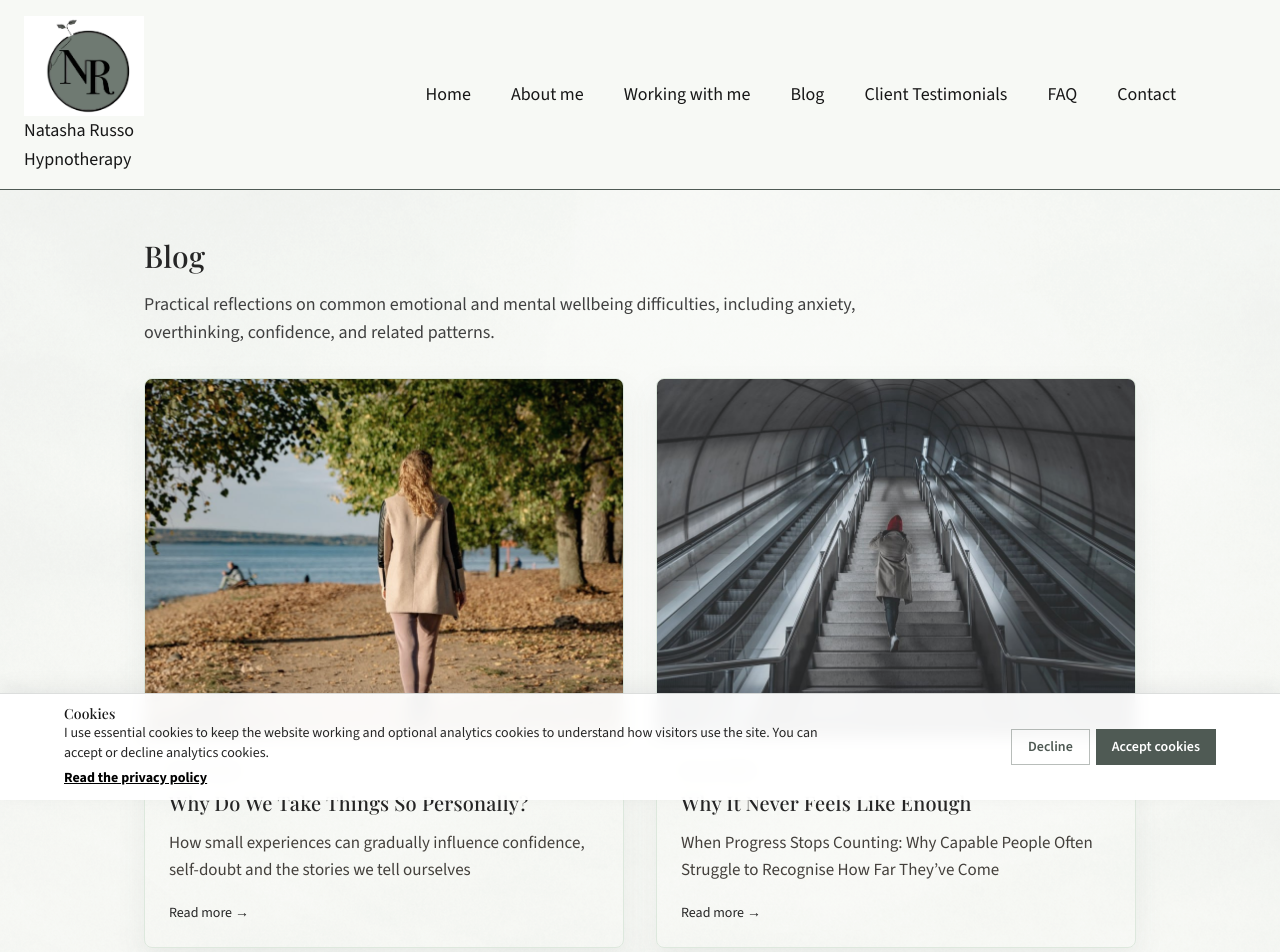
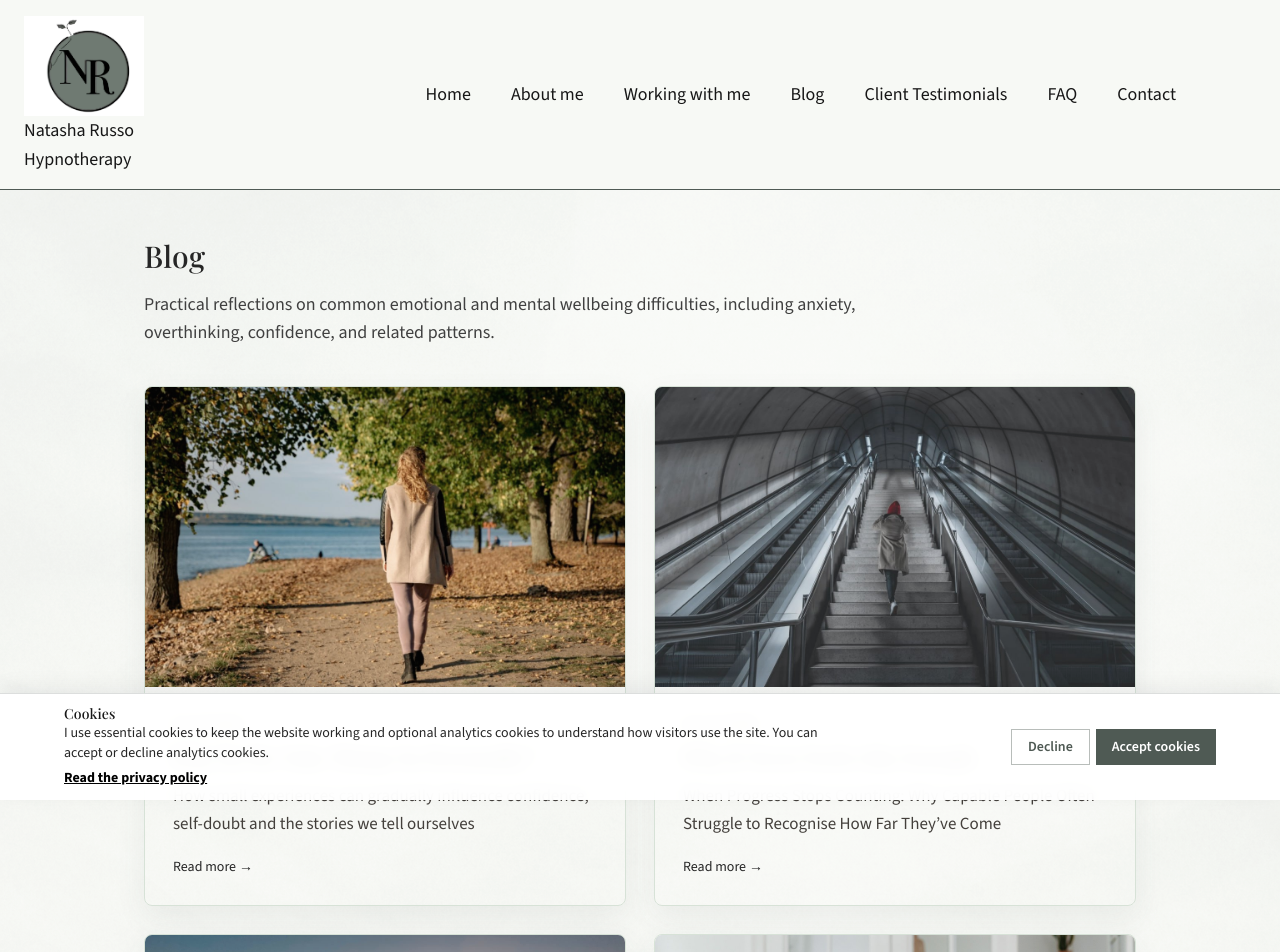
Before and after one commit to russog/natasha-russo-hypnotherapy, a Next.js app in the folder src/: page /blog in a window 1280 px wide. Shown: the top 952 px of the page. Built offline with nearby package versions, Linux system fonts and the light colour scheme.

Commit message:
Polish homepage and blog presentation

```diff
--- a/src/src/app/blog/page.tsx
+++ b/src/src/app/blog/page.tsx
@@ -38,25 +38,26 @@ export default function BlogIndexPage() {
                     overthinking, confidence, and related patterns.
                 </p>
 
-                <section className="mt-8 grid gap-8 sm:grid-cols-2">
+                <section className="mt-10 grid gap-7 sm:grid-cols-2">
                     {posts.map((post) => (
                         <Link
                             key={post.slug}
                             href={`/blog/${post.slug}`}
-                            className="group overflow-hidden rounded-lg border border-[#DDE8DD] bg-white/82 shadow-[0_12px_30px_rgba(79,90,84,0.08)] transition hover:-translate-y-0.5 hover:shadow-[0_16px_38px_rgba(79,90,84,0.12)] !no-underline"
+                            className="group overflow-hidden rounded-lg border border-[#D7E2D7] bg-white/86 shadow-[0_12px_30px_rgba(79,90,84,0.08)] transition hover:-translate-y-0.5 hover:border-[#C9D8CB] hover:shadow-[0_16px_38px_rgba(79,90,84,0.12)] !no-underline"
                         >
                             {post.frontmatter.coverImage ? (
-                                <div className="relative aspect-[4/3] w-full overflow-hidden bg-[#EEF4ED]">
+                                <div className="relative aspect-[16/10] w-full overflow-hidden bg-[#EEF4ED]">
                                     <Image
                                         src={post.frontmatter.coverImage}
                                         alt={post.frontmatter.title}
                                         fill
-                                        className="object-cover saturate-[0.88] contrast-[0.98] transition duration-300 group-hover:scale-[1.015]"
+                                        className="object-cover saturate-[0.9] contrast-[0.98] transition duration-300 group-hover:scale-[1.015]"
+                                        sizes="(min-width: 640px) 50vw, 100vw"
                                     />
                                 </div>
                             ) : null}
 
-                            <div className="p-6">
+                            <div className="p-6 md:p-7">
                                 <div className="text-sm text-stone-500">
                                     {formatDate(post.frontmatter.date)}
                                 </div>
--- a/src/src/app/page.tsx
+++ b/src/src/app/page.tsx
@@ -42,14 +42,14 @@ export default function Home() {
                 <div className="mt-10 flex justify-center">
                     <Link
                         href="/contact"
-                        className="inline-flex items-center justify-center rounded-lg bg-[#4F5A54] px-6 py-3 text-sm font-semibold text-white shadow-sm transition hover:bg-[#3F4843] focus:outline-none focus:ring-2 focus:ring-[#8EA095] focus:ring-offset-2">
+                        className="inline-flex items-center justify-center rounded-lg bg-[#4F5A54] px-6 py-3 text-sm font-semibold text-white shadow-[0_10px_24px_rgba(79,90,84,0.14)] transition hover:-translate-y-0.5 hover:bg-[#3F4843] hover:shadow-[0_14px_30px_rgba(79,90,84,0.18)] focus:outline-none focus:ring-2 focus:ring-[#8EA095] focus:ring-offset-2">
                         Book a free 20-minute chat
                     </Link>
                 </div>
             </div>
 
         </section>
-        <section className="py-10 sm:py-14 relative z-10">
+        <section className="py-12 sm:py-16 relative z-10">
             <div className="mx-auto max-w-5xl px-4">
                 <div className="grid gap-10 md:grid-cols-[5fr_7fr] md:gap-12 md:items-start">
                     <div className="flex md:block justify-center">
@@ -84,7 +84,7 @@ export default function Home() {
                         <div className="pt-2">
                             <Link
                                 href="/working-with-me"
-                                className="inline-flex items-center justify-center rounded-lg bg-[#4F5A54] px-6 py-3 text-sm font-semibold text-white shadow-sm transition hover:bg-[#3F4843] focus:outline-none focus:ring-2 focus:ring-[#8EA095] focus:ring-offset-2"
+                                className="inline-flex items-center justify-center rounded-lg bg-[#4F5A54] px-6 py-3 text-sm font-semibold text-white shadow-[0_10px_24px_rgba(79,90,84,0.14)] transition hover:-translate-y-0.5 hover:bg-[#3F4843] hover:shadow-[0_14px_30px_rgba(79,90,84,0.18)] focus:outline-none focus:ring-2 focus:ring-[#8EA095] focus:ring-offset-2"
                             >
                                 Learn more about how I work
                             </Link>
@@ -94,9 +94,9 @@ export default function Home() {
             </div>
         </section>
 
-        <section className="relative pb-12 overflow-hidden isolate">
+        <section className="relative border-t border-[#E8DED7]/60 py-12 sm:py-14 overflow-hidden isolate">
 
-            <div className="relative z-10 mx-auto max-w-5xl px-6 space-y-10 mt-5">
+            <div className="relative z-10 mx-auto max-w-5xl px-6 space-y-12">
                 <Card>
                     <h2 className="mb-6 text-2xl font-medium leading-snug text-neutral-800 sm:text-3xl">
                         Does any of this sound familiar?
```
